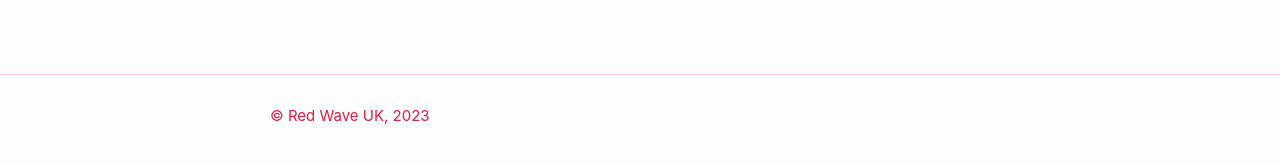
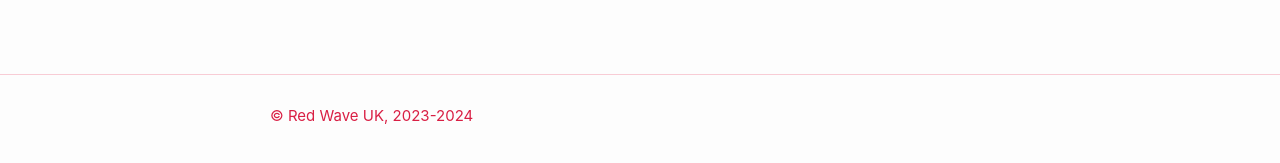
Before and after one commit to rjstelling/redwave, a Jekyll site: the page built from index.md, in a window 1280 px wide. Shown: the part 713-876 px from the top of the page. Built offline with Jekyll 4.4.1, drawn with Linux system fonts in a browser that asks for light colours.

Commit message:
Updated copyright and added app banner

```diff
--- a/_includes/footer.html
+++ b/_includes/footer.html
@@ -5,7 +5,7 @@
 
     <div class="footer-col-wrapper">
       <div class="footer-col">
-        <p><a href="/contact">&copy; Red Wave UK, 2023</a></p>
+        <p><a href="/contact">&copy; Red Wave UK, 2023-2024</a></p>
       </div>
     </div>
 
--- a/_includes/head.html
+++ b/_includes/head.html
@@ -2,6 +2,7 @@
   <meta charset="utf-8">
   <meta http-equiv="X-UA-Compatible" content="IE=edge">
   <meta name="viewport" content="width=device-width, initial-scale=1">
+  <meta name="apple-itunes-app" content="app-id=6480010724">
   {%- seo -%}
   <link rel="stylesheet" href="{{ "/assets/css/style.css" | relative_url }}">
   {%- feed_meta -%}
```
Also changed, not shown: _includes/header.html (line endings or trailing spaces).
